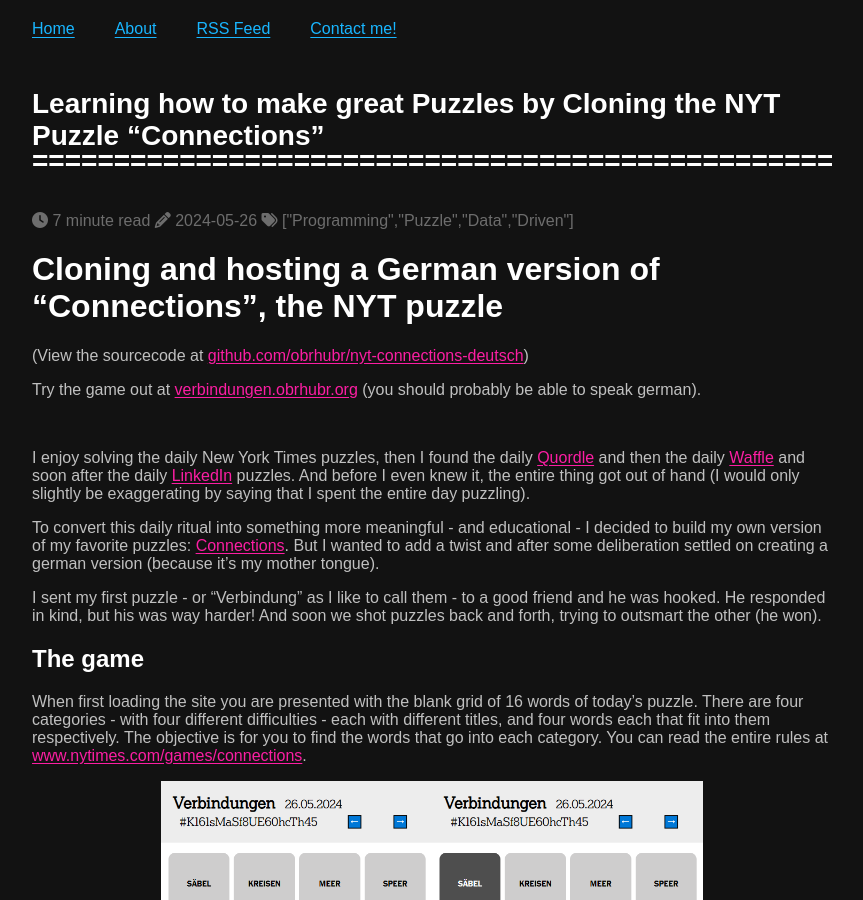
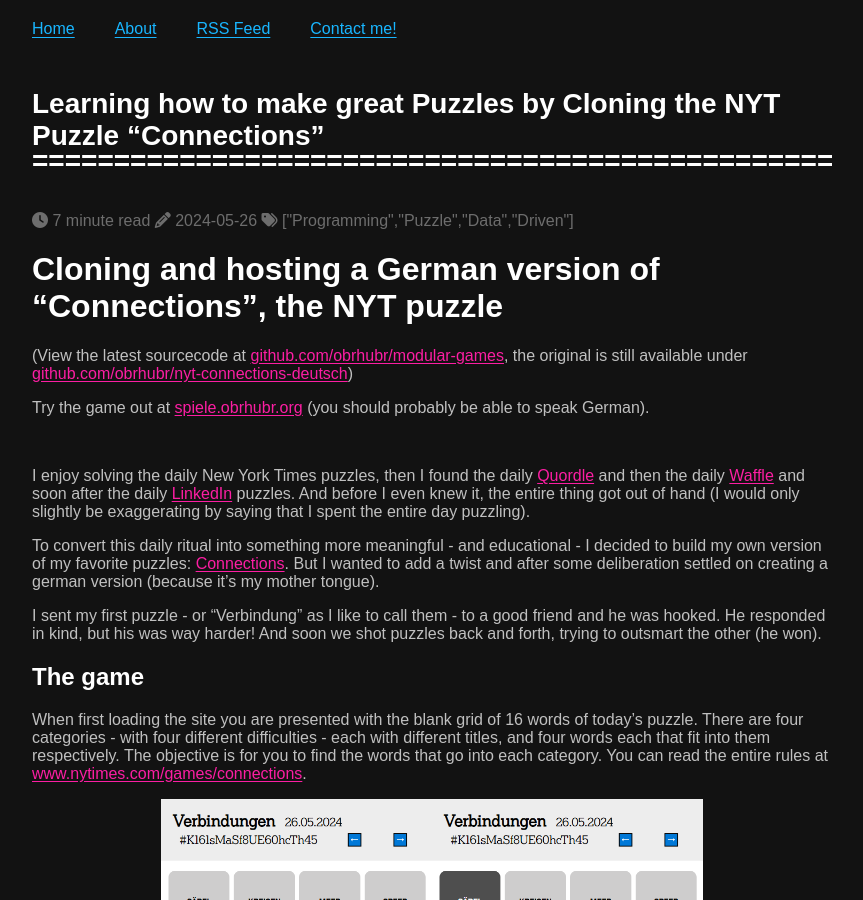
Before and after one commit to obrhubr/obrhubr.github.io, a Jekyll site: the page built from _posts/2024-05-26-nyt-connections.md, in a window 1280 px wide and 900 px high. Shown: the whole window, without its empty margins (208-1071 px from the left). Built offline with Jekyll 4.4.1, drawn with Linux system fonts in a browser that asks for light colours; some web fonts are replaced; some of the changed text lies outside the part shown.

Commit message:
Automated update to blog posts

```diff
--- a/_posts/2024-05-26-nyt-connections.md
+++ b/_posts/2024-05-26-nyt-connections.md
@@ -15,9 +15,9 @@ A short taste of fame on Reddit allows me to evaluate user’s attempts at solvi
 
 # Cloning and hosting a German version of “Connections”, the NYT puzzle
 
-(View the sourcecode at [github.com/obrhubr/nyt-connections-deutsch](https://github.com/obrhubr/nyt-connections-deutsch/))
+(View the latest sourcecode at [github.com/obrhubr/modular-games](https://github.com/obrhubr/modular-games), the original is still available under [github.com/obrhubr/nyt-connections-deutsch](https://github.com/obrhubr/nyt-connections-deutsch))
 
-Try the game out at [verbindungen.obrhubr.org](https://verbindungen.obrhubr.org/) (you should probably be able to speak german).
+Try the game out at [spiele.obrhubr.org](https://spiele.obrhubr.org/) (you should probably be able to speak German).
 
 <br/>
 
@@ -87,7 +87,7 @@ But there is an interesting phenomenon, the second most common order is to only
 
 The title of the tricky categories which were immediately solved were: “Words in James Bond titles” and “Words from Goethe’s book titles”. In hindsight, these are very obvious to people who have a bit of general knowledge - and Goethe <u>is</u> very famous in Germany and Austria.
 
-(You can play the puzzles these are from at [verbindungen.obrhubr.org/?number=l55J4qxSSJh8SSQcUs2E](https://verbindungen.obrhubr.org/?number=l55J4qxSSJh8SSQcUs2E) and [verbindungen.obrhubr.org/?number=anQYl1GaSWsmQlJYBUs3](https://verbindungen.obrhubr.org/?number=l55J4qxSSJh8SSQcUs2E))
+(You can play the puzzles these are from at [spiele.obrhubr.org/verbindungen/play.html?number=l55J4qxSSJh8SSQcUs2E](https://spiele.obrhubr.org/verbindungen/play.html?number=l55J4qxSSJh8SSQcUs2E) and [spiele.obrhubr.org/verbindungen/play.html?number=anQYl1GaSWsmQlJYBUs3](https://spiele.obrhubr.org/verbindungen/play.html?number=l55J4qxSSJh8SSQcUs2E))
 
 ## What makes a great Connections Game?
 
```
